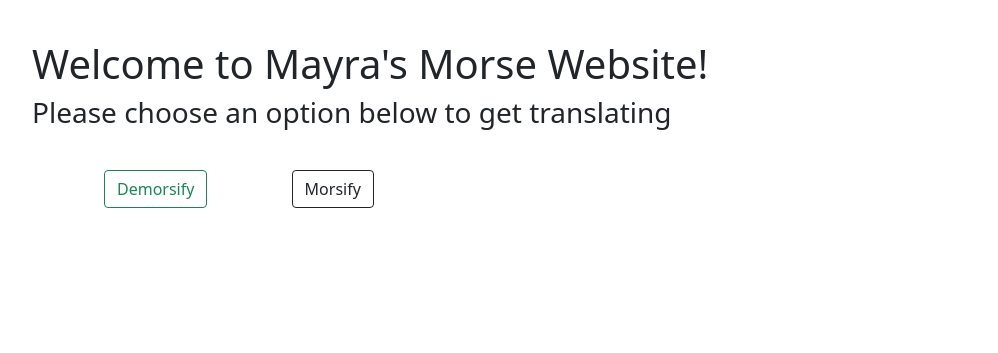
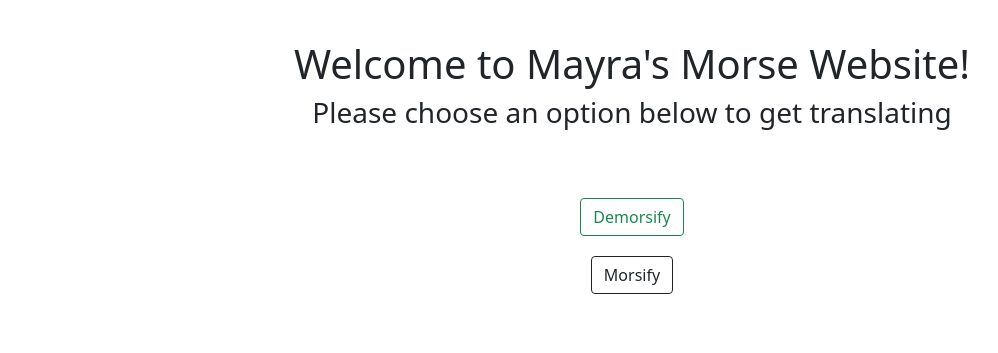
Before and after one commit to mayrapena1324/morse-code-portfolio-project, a Flask app: page / in a window 1280 px wide. Shown: the part 56-409 px from the top of the page, without its empty margins (8-1006 px from the left). Run offline with Flask 2, Linux system fonts and the light colour scheme; some libraries are stand-ins or nearby versions.

Commit message:
add bootstrap buttons to wtf forms

```diff
--- a/templates/decrypt.html
+++ b/templates/decrypt.html
@@ -1,4 +1,5 @@
 {% include "header.html" %}
+{% import "bootstrap/wtf.html" as wtf %}
 
 <body>
 <div class="container-fluid forms  d-flex flex-column justify-content-center">
@@ -8,7 +9,9 @@
     <div>
         <form class="d-flex justify-content-center" method="POST" action="{{ url_for('show_english_results') }}">
             {{ form.csrf_token }}
-            <p>Enter the text you would like to translate: {{ form.text }} {{ form.submit }}</p>
+                <p>
+                    Enter the text you would like to decrypt: {{ form.text }} {{ wtf.form_field(form.submit, button_map={'submit':'btn btn-outline-success'}) }}
+                </p>
         </form>
     </div>
 </div>
--- a/templates/index.html
+++ b/templates/index.html
@@ -1,18 +1,23 @@
 {% include "header.html" %}
 
 <body>
-<div class="container-fluid forms  d-flex flex-column justify-content-center">
+<div class="container-fluid forms d-flex flex-column justify-content-center">
     <div>
-        <h1>Welcome to Mayra's Morse Website!</h1>
-        <h3>Please choose an option below to get translating</h3>
-        <div class="container-fluid translate-btn">
-            <a href="{{url_for('to_english') }}" class="translate-btn">
-                <button type="button" class="btn btn-outline-success translate-btn">Demorsify</button>
+        <div>
+            <h1 class="d-flex justify-content-center">Welcome to Mayra's Morse Website!</h1>
+        </div>
+        <div>
+            <h3 class="d-flex justify-content-center">Please choose an option below to get translating</h3>
+        </div>
+        <div  class="container-fluid forms d-flex-row">
+            <a href="{{url_for('to_english') }}" class="translate-btn d-flex justify-content-center">
+                <button type="button" class="btn btn-outline-success">Demorsify</button>
             </a>
-            <a href="{{url_for('morse_text') }}" class="translate-btn">
-                <button type="button" class="btn btn-outline-dark translate-btn">Morsify</button>
+            <a href="{{url_for('morse_text') }}" class="translate-btn d-flex justify-content-center">
+                <button type="button" class="btn btn-outline-dark">Morsify</button>
             </a>
         </div>
     </div>
+</div>
 </body>
 </html>
```
Also changed, not shown: templates/encrypt.html (+6 -3 lines).
